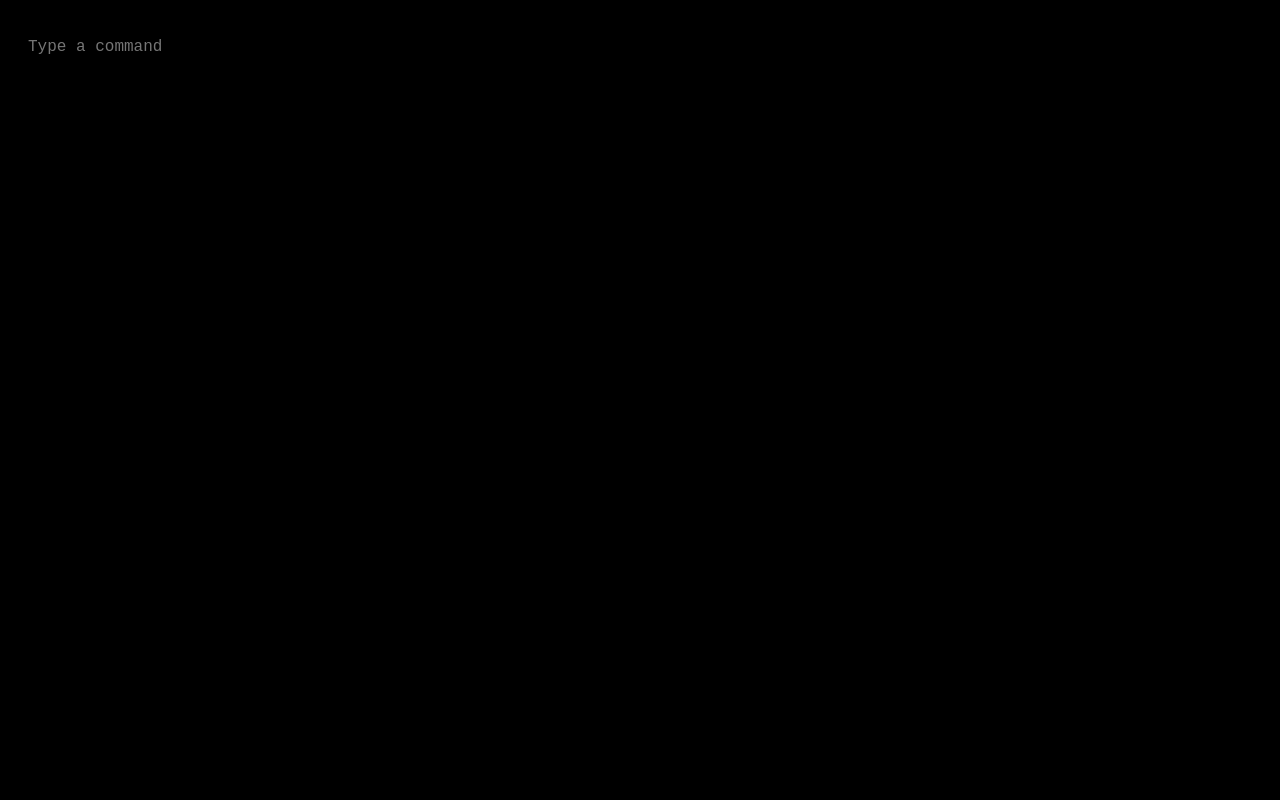
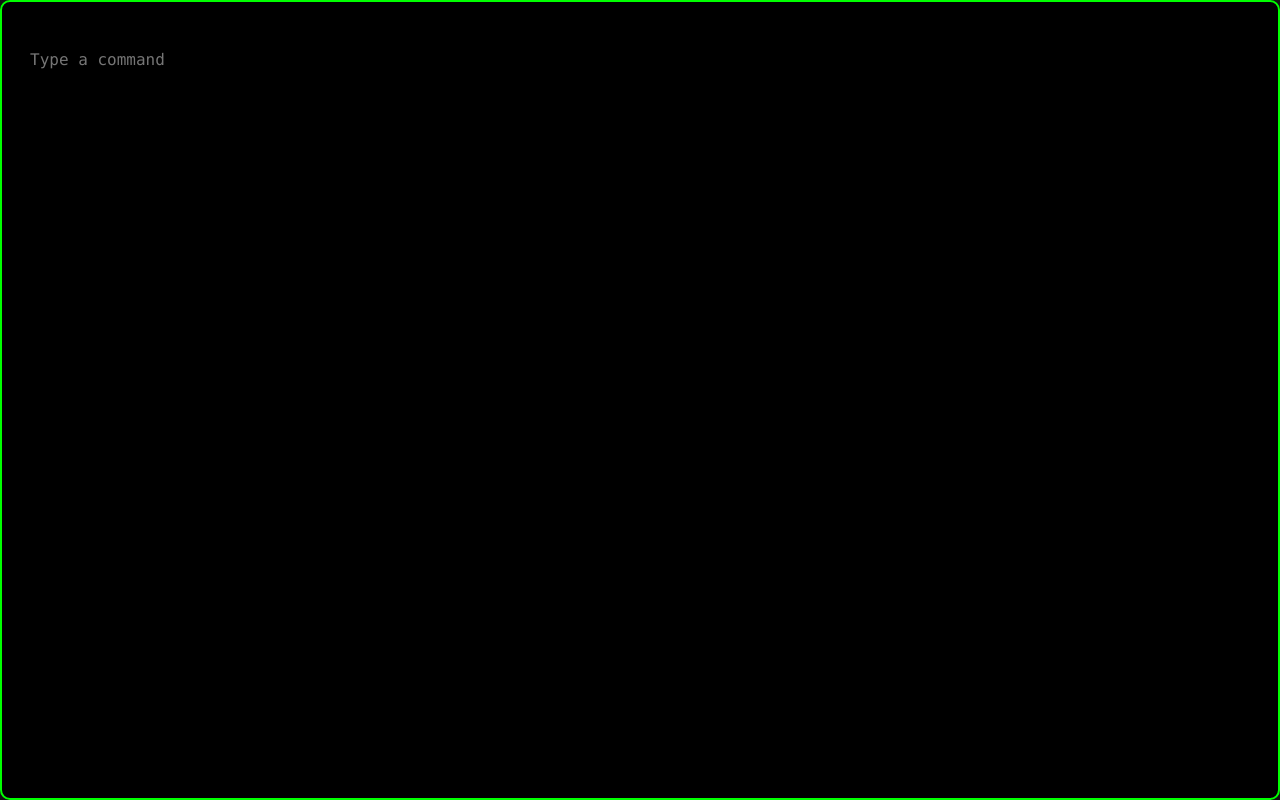
Before and after one commit to Pr1s0n3r627/cli_folio, a React (Vite) app: page / in a window 1280 px wide. Built offline with nearby package versions, Linux system fonts and the light colour scheme.

Commit message:
architure changes

```diff
--- a/package.json
+++ b/package.json
@@ -13,6 +13,7 @@
     "axios": "^1.7.7",
     "react": "^18.3.1",
     "react-dom": "^18.3.1",
+    "react-icons": "^5.3.0",
     "styled-components": "^6.1.13"
   },
   "devDependencies": {
--- /dev/null
+++ b/src/components/Terminal.css
@@ -0,0 +1,116 @@
+/* Terminal container styling */
+.terminal-container {
+    background-color: #000; /* Black background for the terminal look */
+    color: #00ff00; /* Bright green text color for a classic terminal effect */
+    padding: 20px;
+    border-radius: 10px;
+    min-height: 100vh; /* Full viewport height */
+    width: 100vw; /* Full viewport width */
+    font-family: 'Monaco', monospace; /* Use a monospace font, replace with Mr Robot if needed */
+    font-size: 16px;
+    overflow-y: auto; /* Enable vertical scrolling if content overflows */
+    box-sizing: border-box; /* Ensure padding is included in width/height calculations */
+    position: relative; /* Position relative for positioning the social icons */
+    border: 2px solid #00ff00; /* Green border for a classic terminal look */
+  }
+
+  /* Terminal output styling */
+  .terminal-output {
+    white-space: pre-wrap; /* Preserve whitespace and line breaks */
+    margin-bottom: 10px; /* Space between lines */
+  }
+
+  /* Terminal text typing animation */
+  @keyframes typing {
+    from { width: 0; }
+    to { width: 100%; }
+  }
+
+  .terminal-output span.typing {
+    display: inline-block;
+    overflow: hidden;
+    white-space: nowrap;
+    border-right: 2px solid #00ff00; /* Cursor effect */
+    animation: typing 2s steps(30, end), blink-caret 0.75s step-end infinite;
+  }
+
+  @keyframes blink-caret {
+    from, to { border-color: transparent; }
+    50% { border-color: #00ff00; }
+  }
+
+  /* Input field styling */
+  .terminal-input {
+    width: 100%; /* Full width of the container */
+    padding: 8px;
+    font-size: 16px;
+    color: #00ff00; /* Match text color */
+    background-color: transparent; /* Transparent background */
+    border: none; /* No border */
+    outline: none; /* No outline on focus */
+    margin-top: 10px; /* Space above the input field */
+    font-family: 'Monaco', monospace; /* Use a monospace font, replace with Mr Robot if needed */
+    box-sizing: border-box; /* Ensure padding is included in width/height calculations */
+  }
+
+  /* Social icons container */
+  .social-icons {
+    position: absolute; /* Position the social icons at the bottom right */
+    bottom: 20px;
+    right: 20px;
+  }
+
+  /* Social icon styling */
+  .social-icons .icon {
+    color: #00ff00; /* Match text color */
+    font-size: 24px; /* Adjust size as needed */
+    margin: 0 10px; /* Space between icons */
+    transition: color 0.3s, transform 0.3s; /* Smooth color and scale transition */
+  }
+
+  /* Social icon hover effect */
+  .social-icons .icon:hover {
+    color: #ff00ff; /* Change color on hover for a visual effect */
+    transform: scale(1.1); /* Slightly increase the size on hover */
+  }
+
+  /* Command not found message styling */
+  .command-not-found {
+    color: #ff0000; /* Red color for errors */
+    font-style: italic; /* Italicize error messages */
+  }
+
+  /* About section styling */
+  .about-section {
+    margin: 20px 0; /* Space above and below the section */
+  }
+
+  .about-section img {
+    max-width: 150px; /* Limit the width of the image */
+    border-radius: 50%; /* Circular image */
+    border: 2px solid #00ff00; /* Green border around the image */
+    margin-bottom: 10px; /* Space below the image */
+  }
+
+  /* Projects section styling */
+  .projects-section {
+    margin: 20px 0; /* Space above and below the section */
+  }
+
+  .projects-section .project {
+    margin-bottom: 20px; /* Space between projects */
+  }
+
+  /* Skills section styling */
+  .skills-section {
+    margin: 20px 0; /* Space above and below the section */
+  }
+
+  .skills-section .skill {
+    display: inline-block;
+    background-color: #00ff00; /* Skill badge background */
+    color: #000; /* Skill badge text color */
+    padding: 5px 10px; /* Padding inside the badge */
+    border-radius: 5px; /* Rounded corners */
+    margin: 5px; /* Space between badges */
+  }
--- a/src/components/Terminal.jsx
+++ b/src/components/Terminal.jsx
@@ -1,47 +1,64 @@
-import React, { useState } from 'react';
+import React, { useState, useEffect } from 'react';
+import commandsData from '../assets/commands.json'; // Ensure correct path
+import { FaGithub, FaLinkedin, FaInstagram } from 'react-icons/fa'; // Import icons
+import './Terminal.css'; // Ensure this CSS file is in the correct location
 
 const Terminal = () => {
   const [input, setInput] = useState('');
   const [output, setOutput] = useState([]);
+  const [commands, setCommands] = useState({});
+  const [typingIndex, setTypingIndex] = useState(-1);
+  const [typingContent, setTypingContent] = useState('');
 
-  const commands = {
-    help: 'Available commands: help, about, projects, easter-egg',
-    about: 'This is a personal portfolio terminal.',
-    projects: 'Check out my projects on GitHub.',
-    'easter-egg': 'Congrats! You found the easter egg.'
-  };
+  useEffect(() => {
+    setCommands(commandsData.commands);
+  }, []);
 
   const handleCommand = (command) => {
     if (commands[command]) {
-      setOutput(prevOutput => [...prevOutput, `> ${command}`, commands[command]]);
+      if (command === 'easter-egg') {
+        window.location.href = commandsData.easterEgg.url;
+      } else {
+        setOutput(prevOutput => [...prevOutput, `> ${command}`, commands[command]]);
+      }
     } else {
       setOutput(prevOutput => [...prevOutput, `> ${command}`, 'Command not found.']);
     }
   };
 
+/*// Start typing animation for the output
+const startTypingAnimation = (text) => {
+  setTypingIndex(0);
+  setTypingContent('');
+  const typingInterval = setInterval(() => {
+    if (typingIndex < text.length) {
+      setTypingContent(prevContent => prevContent + text[typingIndex]);
+      setTypingIndex(prevIndex => prevIndex + 1);
+    } else {
+      clearInterval(typingInterval);
+    }
+  }, 50);
+};*/
+
   const handleSubmit = (e) => {
     e.preventDefault();
     if (input.trim()) {
       handleCommand(input.trim());
-      setInput(''); // Clear input after submission
+      setInput(''); // Clear the input after submission
     }
   };
 
   return (
-    <div style={{
-      backgroundColor: '#000',
-      padding: '20px',
-      color: '#61dafb',
-      minHeight: '100vh',
-      width: '100vw',
-      fontFamily: 'monospace',
-      fontSize: '16px',
-      overflowY: 'auto',
-      boxSizing: 'border-box'
-    }}>
-      <div style={{ whiteSpace: 'pre-wrap' }}>
+    <div className="terminal-container">
+      <div className="terminal-output">
         {output.map((line, index) => (
-          <div key={index} style={{ marginBottom: '10px' }}>{line}</div>
+          <div key={index}>
+            {index === output.length - 1 ? (
+              <span className="typing">{typingContent}</span>
+            ) : (
+              line
+            )}
+          </div>
         ))}
       </div>
       <form onSubmit={handleSubmit}>
@@ -50,20 +67,20 @@ const Terminal = () => {
           value={input}
           onChange={(e) => setInput(e.target.value)}
           placeholder="Type a command"
-          style={{
-            width: '100%',
-            padding: '8px',
-            fontSize: '16px',
-            color: '#61dafb',
-            backgroundColor: 'transparent',
-            border: 'none',
-            outline: 'none',
-            marginTop: '10px',
-            fontFamily: 'monospace',
-            boxSizing: 'border-box'
-          }}
+          className="terminal-input"
         />
       </form>
+      <div className="social-icons">
+        <a href="[GitHub Link]" className="icon" aria-label="GitHub">
+          <i className="fab fa-github"></i>
+        </a>
+        <a href="[Instagram Link]" className="icon" aria-label="Instagram">
+          <i className="fab fa-instagram"></i>
+        </a>
+        <a href="[LinkedIn Link]" className="icon" aria-label="LinkedIn">
+          <i className="fab fa-linkedin"></i>
+        </a>
+      </div>
     </div>
   );
 };
```
Also changed, not shown: 1 other file (tests, documents, lock files or other folders).
